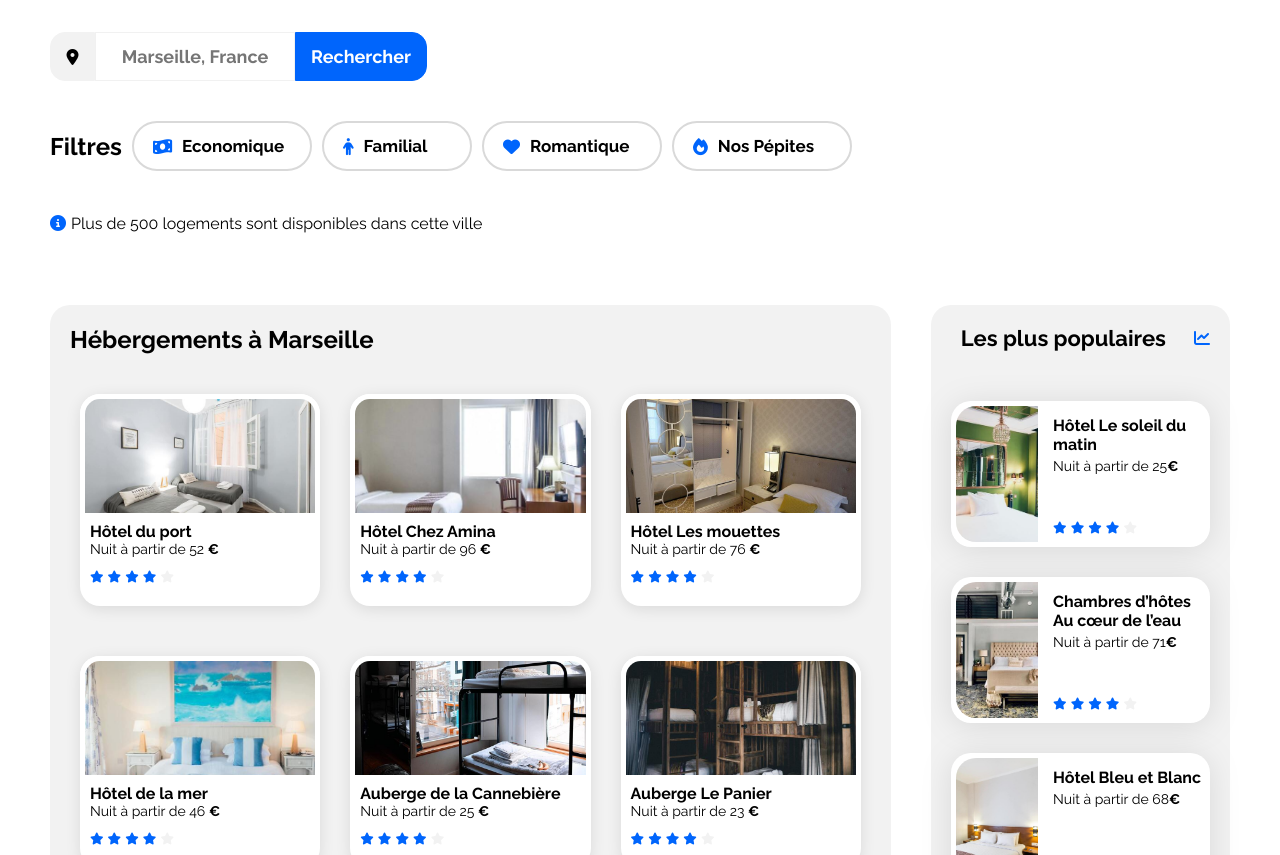
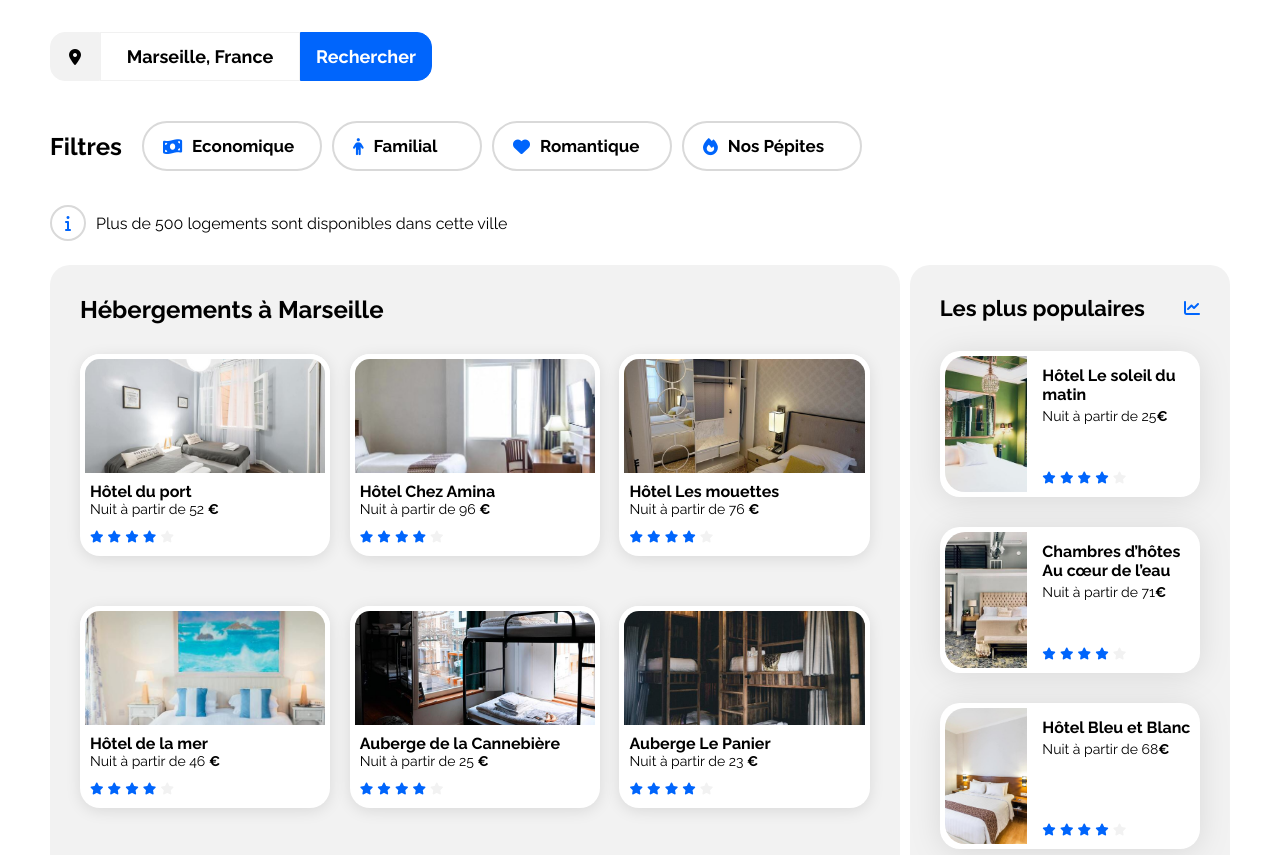
Before and after one commit to Damien-Cuvillier/Projet-2-Booki, a plain HTML site: page index.html in a window 1280 px wide. Shown: the part 140-995 px from the top of the page. Drawn offline with Linux system fonts and the light colour scheme.

Commit message:
Modifications sur la version desktop suite à la session de mentorat

```diff
--- a/css/activites.css
+++ b/css/activites.css
@@ -2,20 +2,16 @@
 .activites-container{
 
     padding: 30px;
-    max-width: 1340px;
     width: 100%;
-    max-height: 559.02px;
-    margin-bottom: 50px;
-
+    display: flex;
+    flex-direction: column;
+    gap:30px;
 }
 
 .activite-titre{
 
-    max-width: 1280px;
     width: 100%;
-    padding:30px;
     font-weight: 700;
-    font-size: 22px;
     line-height: 26px;
     color: #000000;
 
@@ -25,10 +21,8 @@
     display: flex;
     flex-direction: row;
     align-items: flex-start;
-    padding:0 20px;
-    max-width: 1280px;
     width:100%;
-    gap: 20px;
+    gap: 30px;
     justify-content: space-between;
 }
 
@@ -38,8 +32,6 @@
     flex-direction: column;
     justify-content: flex-end;
     align-items: center;
-    padding: 10px;
-    max-width: 297.5px;
     width: 100%;
     height: 100%;
     filter: drop-shadow(0px 3px 15px rgba(0, 0, 0, 0.1));
@@ -48,8 +40,6 @@
  }
 
 .activite-cards img{
-
-    max-width: 297.5px;
     width:100%;
     height: 380px;
 
@@ -61,13 +51,10 @@
 .activite a{
     height: 100%;
     width: 100%;
-    max-width: 297.5px;
-    max-height: 439px;
 }
 .card-desc{
 
     padding: 20px 19px;
-    max-width: 297.5px;
     width: 100%;
     max-height: 59px;
     height: 100%;
@@ -79,8 +66,8 @@
 
 .titre-card{
 
-    max-width: 240.75px;
-    width: 125%;
+    height: 38px;
+    width: 100%;
     font-weight: 700;
     font-size: 16px;
     line-height: 19px;
--- a/css/hebergements.css
+++ b/css/hebergements.css
@@ -4,65 +4,53 @@
     display: flex;
     flex-direction: row;
     align-items: center;
-    gap: 40px;
-    max-width: 1340px;
+    justify-content: space-between;
+    gap: 10px;
     width: 100%;
     height: 100%;
-    margin: auto;
 }
 
 .hebergements-and-populaires section {
-
     border-radius: 20px;
-    padding: 20px;
     box-sizing: border-box;
-
 }
 
 /****** Hebergements ***********/
 .hebergements {
-
     display: flex;
     flex-direction: column;
     align-items: flex-start;
-    gap: 30px;
+    justify-content: space-between;
     max-width:871px;
     width: 100%;
+    padding: 30px;
     background: #F2F2F2;
     align-self: stretch;
-
+    gap:30px;
 }
 
 /****** Populaires ***********/
 .populaires {
-
     display: flex;
     flex-direction: column;
     align-items: center;
-    gap: 10px;
-    max-width: 429px;
-
+    padding:30px;
+    gap:30px;
     background: #F2F2F2;
     align-self: stretch;
     justify-content: space-between;
-
 }
 .card {
     margin-bottom: 30px;
 }
+
 .populaires-title {
-
-    padding-left: 10px;
-    max-width: 369px;
     width: 100%;
     height: 26px;
     display: flex;
     flex-direction: row;
     align-items: center;
     justify-content: space-between;
-    align-self: stretch;
-
-
 }
 
 .hebergement-titre{
@@ -76,8 +64,6 @@
 
 .populaires-cards .card {
     display: flex;
-
-
 }
 
 .populaires-cards img {
@@ -99,10 +85,6 @@
 .populaires-cards .card-tittle {
     margin-top: 10px;
     margin-bottom: 4px;
-}
-
-.populaires-cards .card-subtitle {
-    margin: 0;
 }
 
 .populaires-cards .card-rating {
@@ -129,9 +111,6 @@
 .card-title {
     font-size: 16px;
     width: 100%;
-    max-width:226px ;
-    width: 100%;
-    max-height: 38px;
     font-weight: 700;
     line-height: 19px;
     color: #000000;
@@ -145,6 +124,7 @@
     line-height: 19px;
     color: #000000;
 }
+
 .euro {
     font-weight: 700;
 }
@@ -154,56 +134,45 @@
 }
 
 .hebergements-cards1{
-
     display: flex;
     flex-direction: row;
-    align-items: flex-start;
-    padding: 10px;
-    gap: 30px;
-    max-width: 811px;
+    align-items: center;
+    gap: 10px;
+    justify-content: space-between;
+    width: 100%;
+}
 
+.card-txt{
     width: 100%;
-
-}
-.card-txt{
-    max-width: 226px;
-    width: 100%;
-    max-height: 64.25px;
     height: 100%;
 }
 
 .hebergements-cards2{
-
     display: flex;
     flex-direction: row;
-    align-items: flex-start;
-    padding: 10px;
-    gap: 30px;
-    max-width: 811px;
+    align-items: center;
+    justify-content: space-between;
+    gap: 10px;
     width: 100%;
-
     height: 100%;
 }
+
 .hebergements-cards1 a{
     width: 100%;
-    height: 100%;
     max-width:250.33px;
+}
 
-}
 .hebergements-cards2 a{
     width: 100%;
-    height: 100%;
     max-width:250.33px;
+}
 
-}
 .card1 img{
     box-sizing: border-box;
-    max-width: 250.33px;
     width: 100%;
     height: 124px;
     border: 5px solid #FFFFFF;
     border-radius: 20px 20px 0px 0px;
-
 }
 
 .card1{
@@ -211,40 +180,30 @@
     flex-direction: column;
     align-items: center;
     gap: 4px;
-    padding-bottom: 20px;
-    max-width: 250.33px;
+    padding-bottom: 10px;
     width: 100%;
-    height: 100%;
     background: #FFFFFF;
-
     box-shadow: 0px 3px 15px rgba(0, 0, 0, 0.1);
     border-radius: 20px;
 }
+
 .card1-content{
-
     display: flex;
     flex-direction: column;
-    align-self: stretch;
     justify-content: space-between;
     padding: 0px 10px ;
     gap: 10px;
-    max-width: 250.33px;
     width: 100%;
     max-height: 64.25px;
     height: 100%;
-
 }
 
 .card-subtitle{
-
-    max-width: 220.33px;
     width: 100%;
     font-weight: 400;
     font-size: 14px;
     line-height: 16px;
     color: #000000;
-    max-height: 19px;
-
 }
 
 .more{
--- a/css/navigation.css
+++ b/css/navigation.css
@@ -2,25 +2,20 @@
     display: flex;
     flex-direction: column;
     align-items: flex-start;
-    padding-bottom: 40px;
     gap: 35px;
-    isolation: isolate;
-    margin: auto;
-    max-width: 1340px;
     width: 100%;
     margin-bottom: 30px;
 
 }
 
 .titre{
-    max-width: 1340px;
     width: 100%;
+}
 
+.titre h1{
+    padding-bottom: 10px;
+}
 
-}
-.titre h1{
-    padding-bottom: 10px;;
-}
 .localisation {
     display: flex;
     justify-content: center;
@@ -28,12 +23,9 @@
     width: 50px;
     height: 49px;
     box-sizing: border-box;
-
     background: #F2F2F2;
-
     border: 1px solid #F2F2F2;
     border-radius: 15px 0px 0px 15px;
-
 }
 
 .fa-location-dot{
@@ -46,7 +38,6 @@
 }
 
 #ville {
-    opacity: 1;
     width: 200px;
     height: 49px;
     border:1px rgb(241, 241, 241) solid;
@@ -55,30 +46,33 @@
     font-size: 18px;
     line-height: 21px;
     text-align: center;
+}
+
+#ville::placeholder{
+    opacity: 1;
     color: #000000;
 }
 
 .rechercher{
     display: flex;
-    width: 377px;
-    height: 49px;
+    width: 100%;
+    height: 100%;
     box-sizing: border-box;
+}
 
-}
 #BtnRecherche{
     width: 132px;
     height: 49px;
     font-weight: 700;
     font-size: 18px;
     line-height: 21px;
-
     background: #0065FC;
     color:white;
     border: 1px solid #0065FC;
     border-radius: 0px 15px 15px 0px;
+}
 
-}
-.loupe{
+.fa-search{
    display: none;
 }
 
@@ -86,17 +80,16 @@
     display: flex;
     flex-direction: row;
     align-items: center;
+    gap: 15px;
+    width: 100%;
+}
 
-    gap: 5px;
-    max-width: 900px;
-    width: 100%;
-
-}
 .btns{
     display: flex;
     flex-direction: row;
     align-items: center;
 }
+
 .btn{
     display: flex;
     align-items: center;
@@ -113,8 +106,8 @@
     line-height: 20px;
     background-color: white;
     color: #000000;
+}
 
-}
 .btnFamilial{
     box-sizing: border-box;
     display: flex;
@@ -133,12 +126,12 @@
     font-size: 17px;
     line-height: 20px;
     color: #000000;
+}
 
-}
 .btn:hover  {
     background-color: #DEEBFF;
+}
 
-}
 .btnFamilial:hover{
     background-color: #DEEBFF;
 }
@@ -147,15 +140,20 @@
     display: flex;
     flex-direction: row;
     align-items: center;
+    gap:10px;
     max-width: 1340px;
     width: 100%;
     height: 24px;
+}
 
-}
-.fa-circle-info{
-    padding-right: 5px;
-    align-content: center;
-
+.fa-info{
+    border-radius: 100px;
+    padding:8px 13px;
+    border:2px solid #D9D9D9;
+    display: flex;
+    justify-content: center;
+    align-items: center;
+    color:#0065FC;
 }
 
 @media screen and (max-width: 1024px) {
@@ -275,7 +273,7 @@
     .titre{
         max-width: 335px;
     }
-    .fa-circle-info{
+    .fa-info{
         padding-right:10px;
     }
 }
--- a/css/style.css
+++ b/css/style.css
@@ -38,7 +38,6 @@ img{
 
 }
 .section-title {
-    margin: 0;
     font-size: 22px;
 }
 nav{
@@ -50,7 +49,6 @@ header {
     display: flex;
     justify-content: space-between;
     align-items: center;
-
     width: 100%;
     height: 79px;
     margin:auto;
@@ -60,8 +58,8 @@ header {
     display: flex;
     flex-flow: column wrap;
     align-content: flex-end;
-    gap: 50px;
-    width: 344px;
+    gap: 68px;
+    width: 100%;
     height: 35px;
 
 }
@@ -81,10 +79,9 @@ header {
 }
 
 footer{
-    max-width: 1340px;
     width: 100%;
     background-color: var(--main-bg-color);
-    margin-top:  100px;
+    margin-top: 50px;
     display: flex;
     justify-content: space-between;
     padding:20px;
@@ -97,16 +94,13 @@ footer{
     align-items: flex-start;
     padding: 20px;
     gap: 15px;
-    max-width: 446.67px;
     width: 33%;
     height: 163px;
 
 }
 
 .footer-tittle{
-    max-width: 200px;
     width: 100%;
-
     font-weight: 700;
     font-size: 18px;
     line-height: 21px;
@@ -117,7 +111,6 @@ footer{
 .txt-footer{
     display:flex;
     flex-direction: column;
-    max-width: 200px;
     width: 100%;
     gap:20px;
     font-weight: 400;
--- a/index.html
+++ b/index.html
@@ -41,8 +41,10 @@
                             <i class="fa-solid fa-location-dot"></i>
                         </div>
                         <input type="text" placeholder="Marseille, France" id="ville">
-                        <span class="txt"><input type="submit" value="Rechercher" id="BtnRecherche" name="Rechercher"></span>
-                        <span class="loupe"><input type="image" src="images/logo/Button.jpg" alt="submit"></span>
+                        <span class="txt">
+                            <input type="submit" value="Rechercher" id="BtnRecherche" name="Rechercher">
+                            <i class="fa fa-search"></i>
+                        </span>
                     </form>
                   <!-- flexbox pour les filtres -->
                     <section class="filtres">
@@ -55,7 +57,7 @@
                         </div>
                     </section>
                     <div class="info">
-                        <i class="fa-solid fa-circle-info"></i>
+                        <i class="fa fa-info"></i>
                         <p>Plus de 500 logements sont disponibles dans cette ville</p>
                     </div>
             </section>
```
